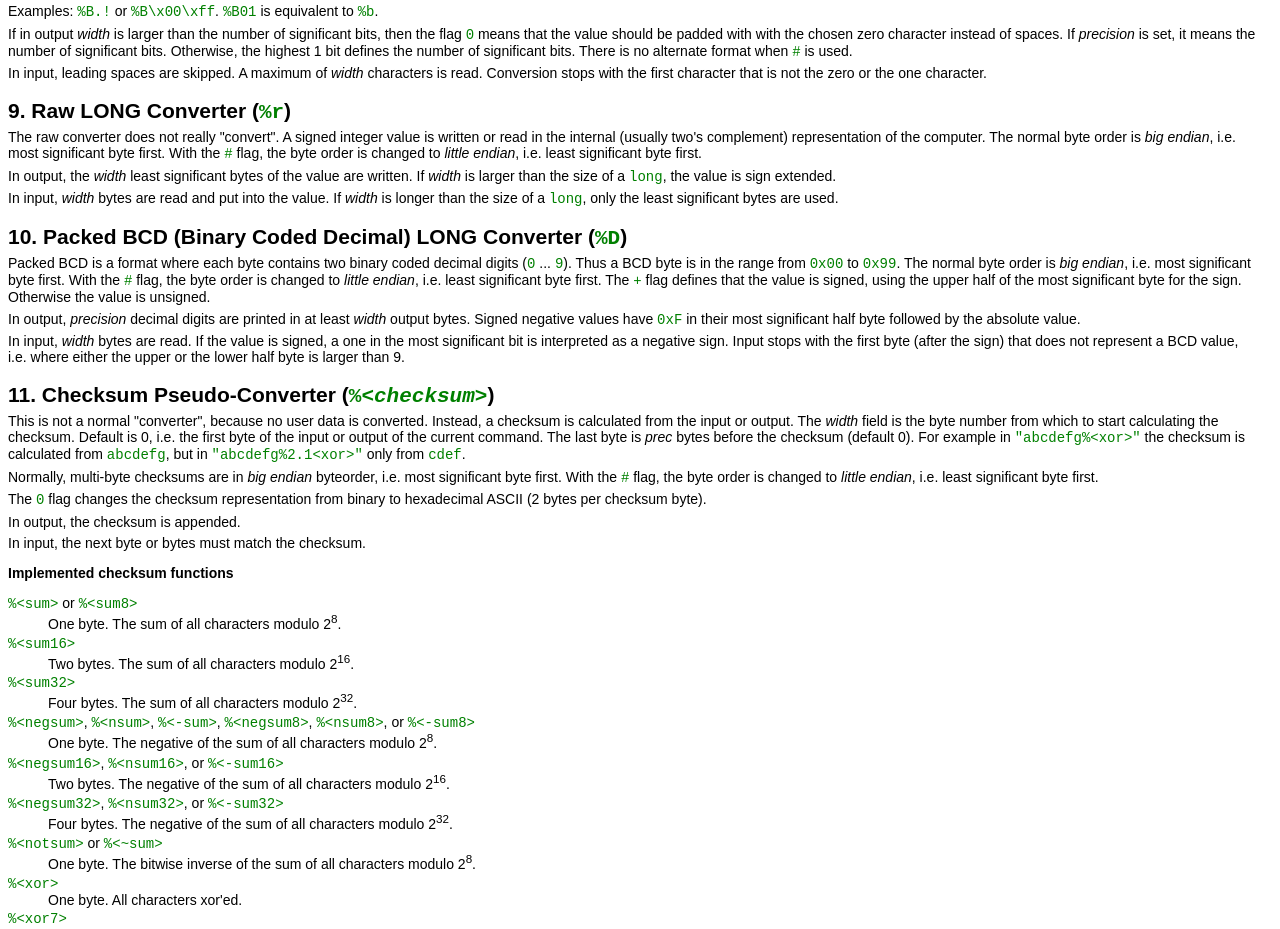
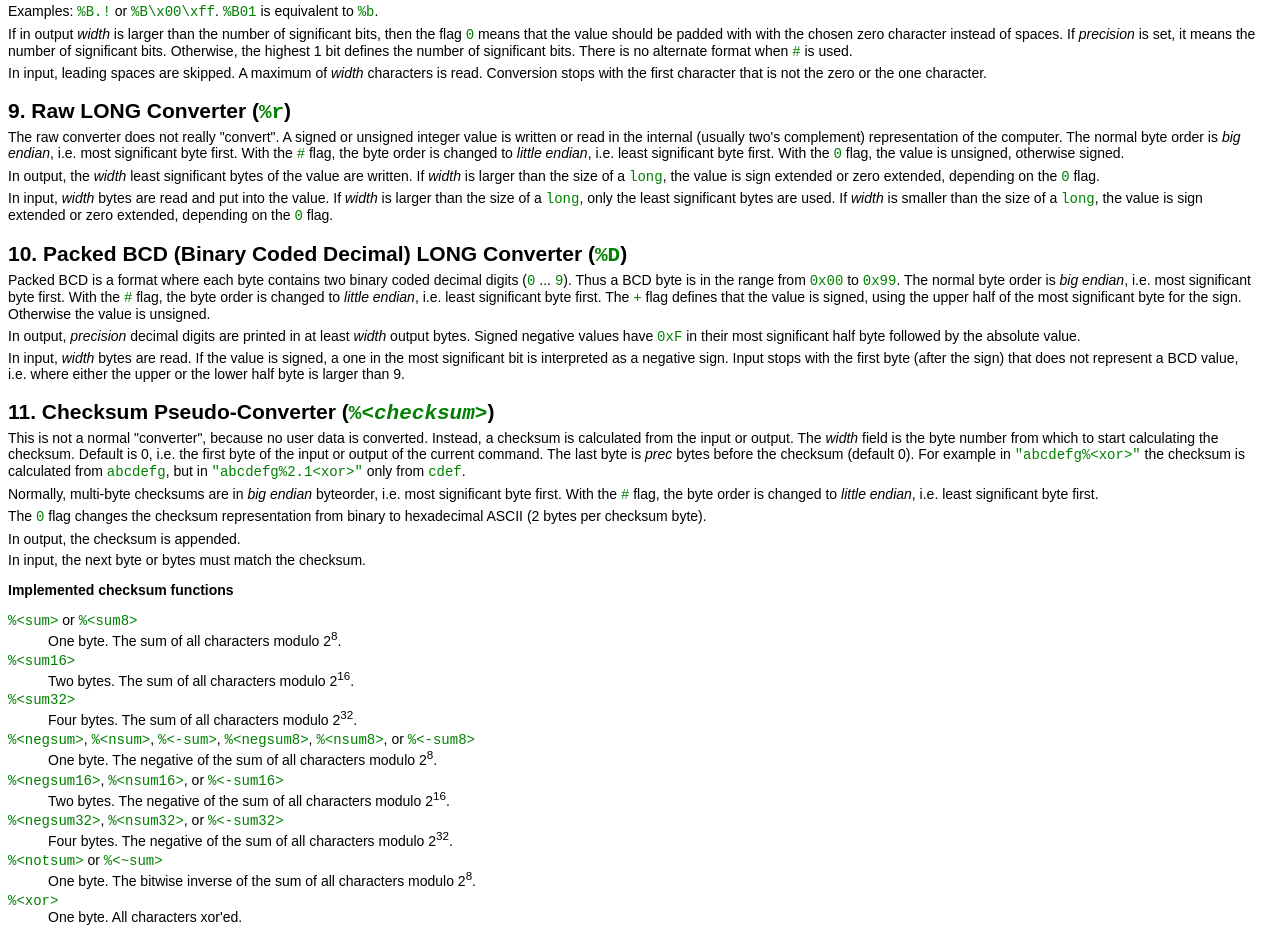
Before and after one commit to slac-epics/streamdevice, a plain HTML site: page doc/formats.html in a window 1280 px wide. Shown: the part 1517-2446 px from the top of the page. Drawn offline with Linux system fonts and the light colour scheme.

Commit message:
apply patches through 2008-02-20 from D Zimoch

```diff
--- a/doc/formats.html
+++ b/doc/formats.html
@@ -264,23 +264,28 @@ one character.
 <h2>9. Raw LONG Converter (<code>%r</code>)</h2>
 <p>
 The raw converter does not really "convert".
-A signed integer value is written or read in the internal
+A signed or unsigned integer value is written or read in the internal
 (usually two's complement) representation of the computer.
 The normal byte order is <em>big endian</em>, i.e. most significant byte
 first.
 With the <code>#</code> flag, the byte order is changed to <em>little
 endian</em>, i.e. least significant byte first.
+With the <code>0</code> flag, the value is unsigned, otherwise signed.
 </p>
 <p>
 In output, the <em>width</em> least significant bytes of the value
 are written.
 If <em>width</em> is larger than the size of a <code>long</code>,
-the value is sign extended.
+the value is sign extended or zero extended, depending on the
+<code>0</code> flag.
 </p>
 <p>
 In input, <em>width</em> bytes are read and put into the value.
-If <em>width</em> is longer than the size of a <code>long</code>, only
+If <em>width</em> is larger than the size of a <code>long</code>, only
 the least significant bytes are used.
+If <em>width</em> is smaller than the size of a <code>long</code>,
+the value is sign extended or zero extended, depending on the
+<code>0</code> flag.
 </p>
 
 <a name="bcd"></a>
```
Also changed, not shown: 6 other files.
